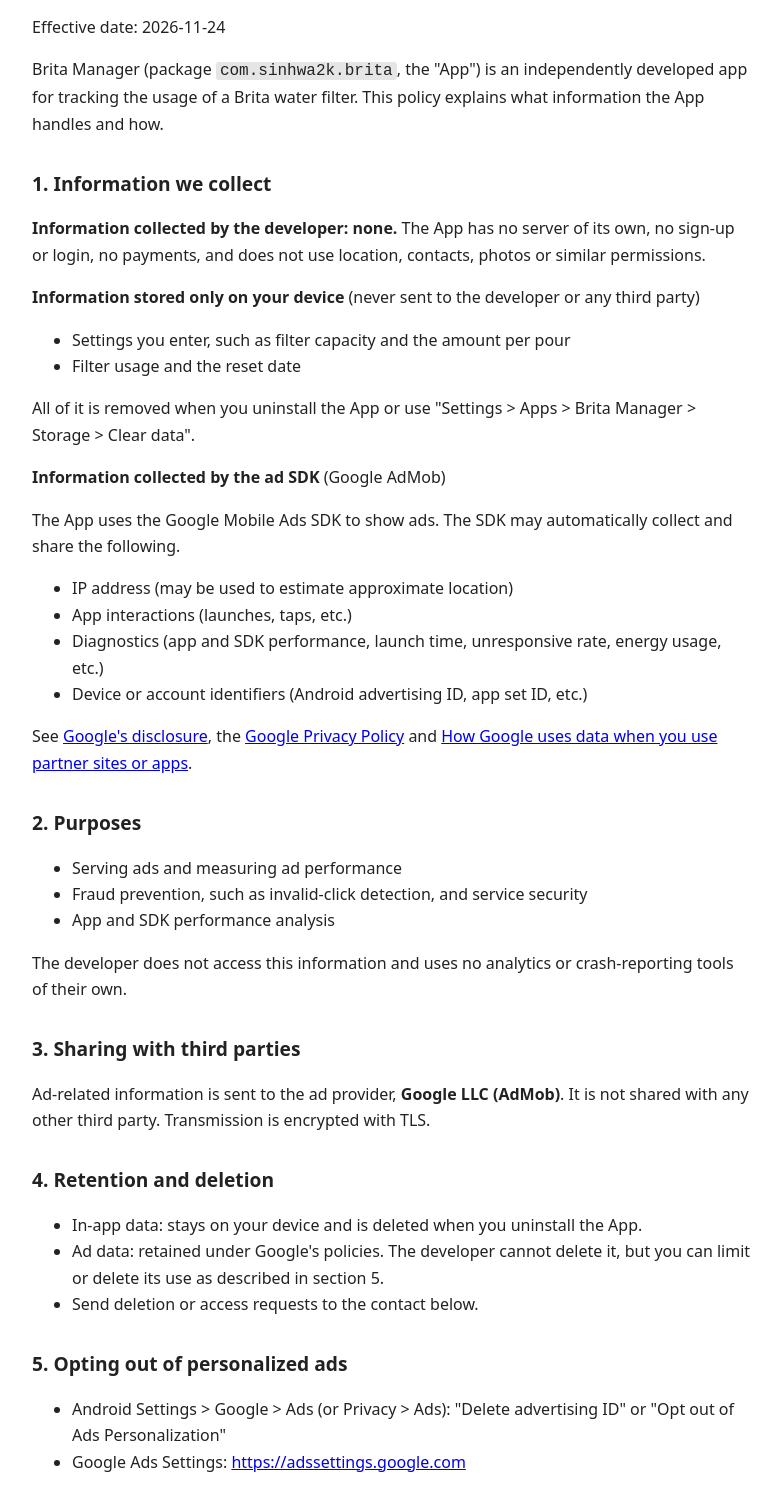
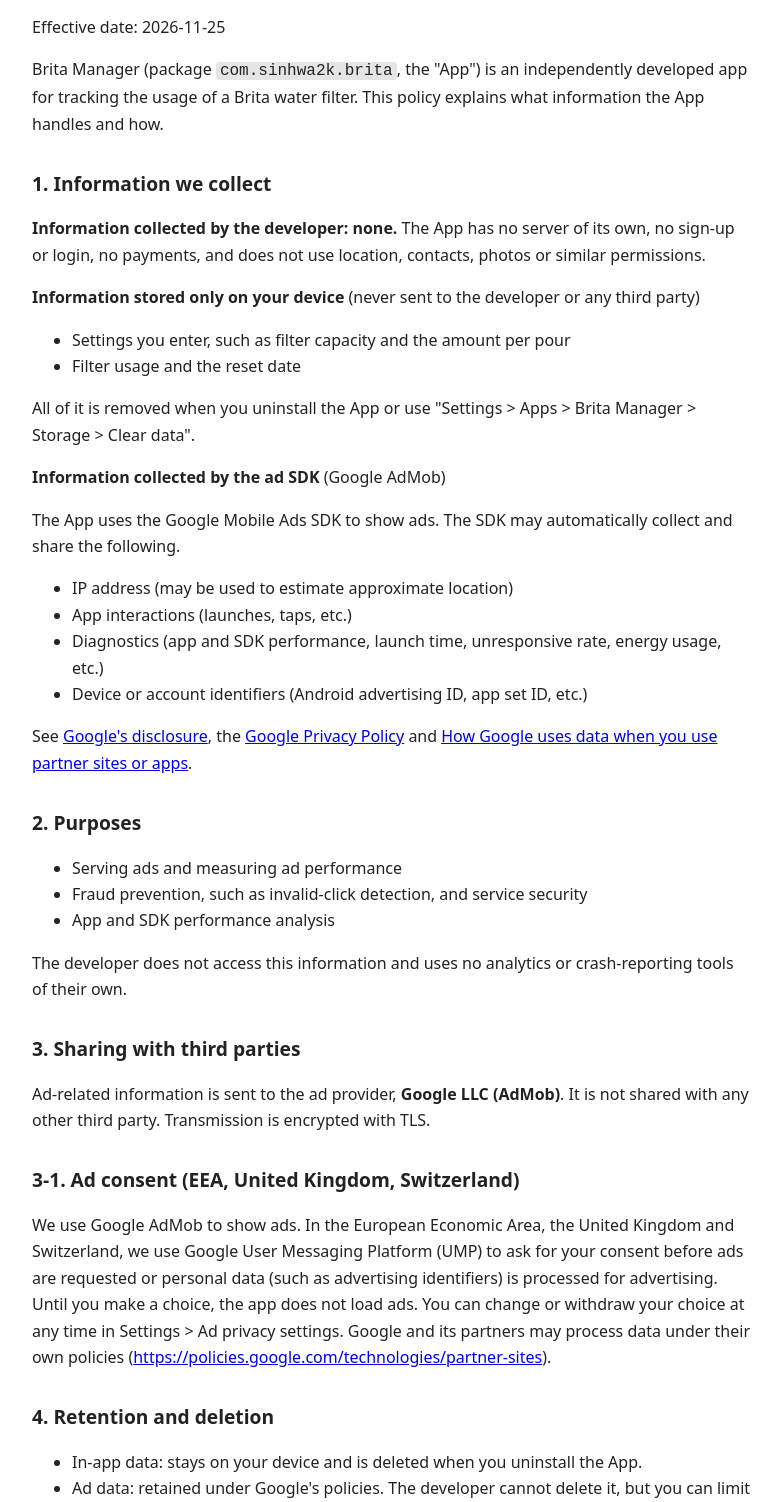
Before and after one commit to sinhwa2k/brita-privacy, a plain HTML site: page en/index.html in a window 1280 px wide. Shown: the part 98-1600 px from the top of the page, without its empty margins (248-1029 px from the left). Drawn offline with Linux system fonts and the light colour scheme.

Commit message:
방침에 UMP 광고 동의 문단 추가
Co-Authored-By: Claude Sonnet 5.5 <noreply@anthropic.com>

```diff
--- a/en/index.html
+++ b/en/index.html
@@ -7,7 +7,7 @@ h1{font-size:1.5em}h2{font-size:1.2em;margin-top:1.6em}code{background:rgba(127,
 nav{margin-bottom:1em;font-size:.9em}</style></head><body>
 <nav><a href="../">한국어</a> | English</nav>
 <h1>Brita Manager Privacy Policy</h1>
-<p>Effective date: 2026-11-24</p>
+<p>Effective date: 2026-11-25</p>
 <p>Brita Manager (package <code>com.sinhwa2k.brita</code>, the "App") is an independently developed app for tracking the usage of a Brita water filter. This policy explains what information the App handles and how.</p>
 <h2>1. Information we collect</h2>
 <p><strong>Information collected by the developer: none.</strong> The App has no server of its own, no sign-up or login, no payments, and does not use location, contacts, photos or similar permissions.</p>
@@ -35,6 +35,8 @@ nav{margin-bottom:1em;font-size:.9em}</style></head><body>
 <p>The developer does not access this information and uses no analytics or crash-reporting tools of their own.</p>
 <h2>3. Sharing with third parties</h2>
 <p>Ad-related information is sent to the ad provider, <strong>Google LLC (AdMob)</strong>. It is not shared with any other third party. Transmission is encrypted with TLS.</p>
+<h2>3-1. Ad consent (EEA, United Kingdom, Switzerland)</h2>
+<p>We use Google AdMob to show ads. In the European Economic Area, the United Kingdom and Switzerland, we use Google User Messaging Platform (UMP) to ask for your consent before ads are requested or personal data (such as advertising identifiers) is processed for advertising. Until you make a choice, the app does not load ads. You can change or withdraw your choice at any time in Settings &gt; Ad privacy settings. Google and its partners may process data under their own policies (<a href="https://policies.google.com/technologies/partner-sites">https://policies.google.com/technologies/partner-sites</a>).</p>
 <h2>4. Retention and deletion</h2>
 <ul>
 <li>In-app data: stays on your device and is deleted when you uninstall the App.</li>
```
Also changed, not shown: index.html (+4 -1 lines).
